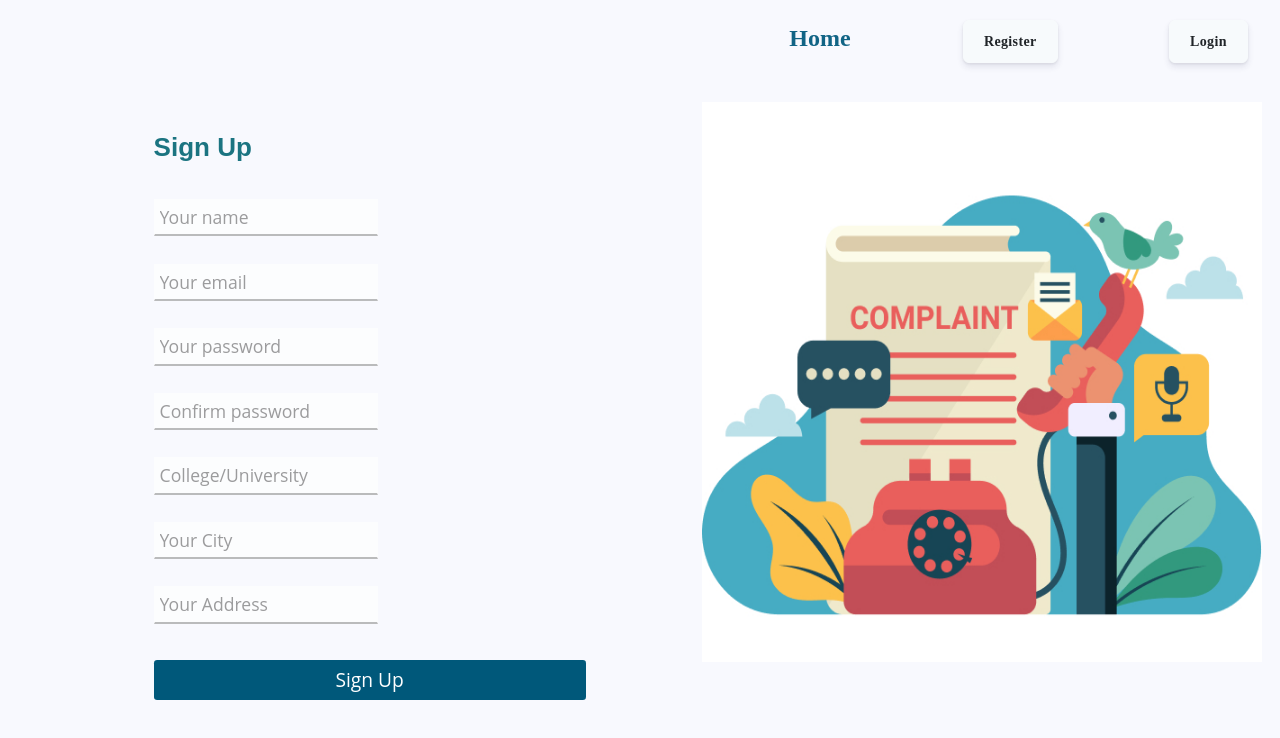
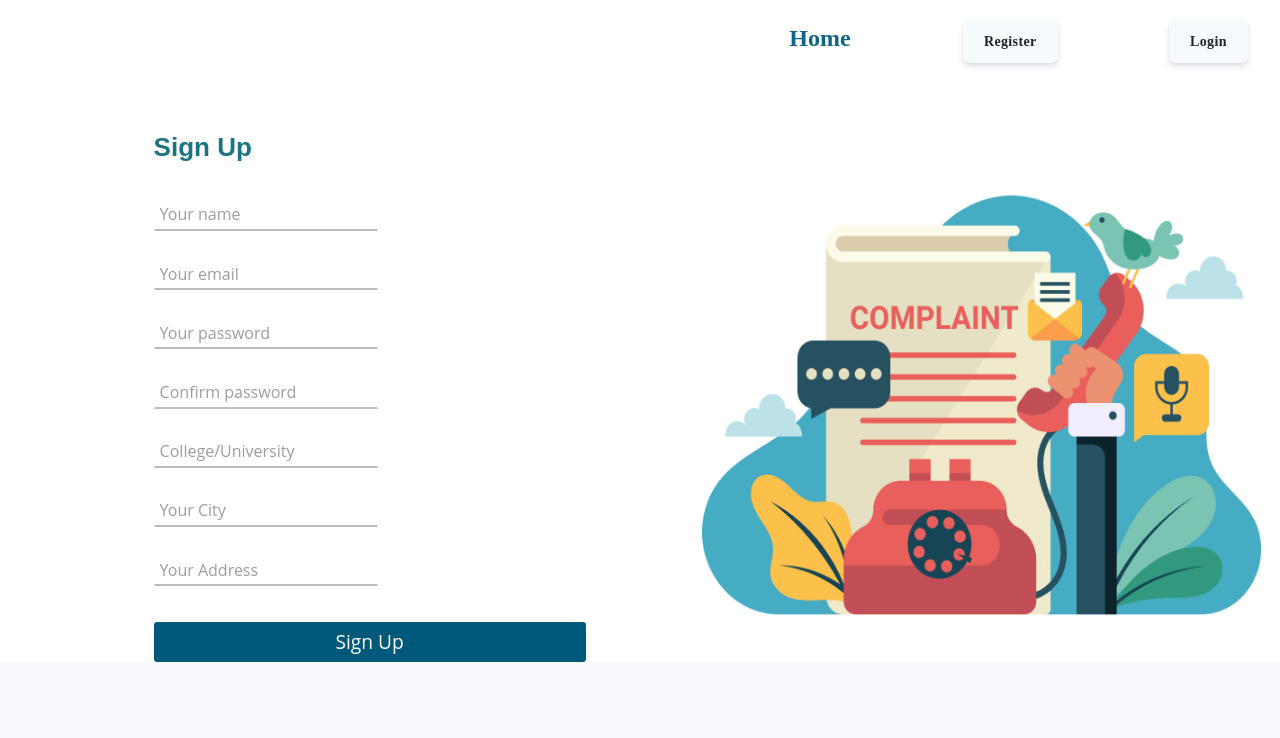
Before and after one commit to Kharanshu31/Student-Grievance, a React (Create React App) app in the folder frontend/: page /register in a window 1280 px wide. Shown: the top 738 px of the page. Built offline with nearby package versions, Linux system fonts and the light colour scheme; no server answers.

Commit message:
registration completed

```diff
--- a/frontend/src/Components/Login.js
+++ b/frontend/src/Components/Login.js
@@ -1,9 +1,10 @@
 import React, { Component } from "react";
 import pic from "../images/8576.jpg";
 import {Redirect} from 'react-router-dom' ;
-import "../css/login.css";
 import { connect } from "react-redux";
 import { login } from "../actions/auth";
+import "../css/login.css";
+
 // import axios from "axios";
 import swal from "sweetalert";
 
--- a/frontend/src/Components/Register.js
+++ b/frontend/src/Components/Register.js
@@ -1,9 +1,10 @@
 import React, { Component } from 'react';
 import pic from '../images/contact.jpg';
 import { Redirect } from 'react-router-dom';
-import '../css/register.css';
 import { connect } from 'react-redux';
 import { register } from '../actions/auth';
+import '../css/register.css';
+
 // import axios from "axios";
 // import swal from 'sweetalert';
 
@@ -60,7 +61,6 @@ class Register extends Component {
       college,
       city,
       address,
-      description,
     } = this.state.formData;
     const { isAuthenticated } = this.props.auth;
 
--- a/frontend/src/css/login.css
+++ b/frontend/src/css/login.css
@@ -2,6 +2,7 @@
   display: flex;
   justify-content: flex-start;
   padding-top: 8%;
+  background-color: white;
 }
 
 .photo img {
--- a/frontend/src/css/register.css
+++ b/frontend/src/css/register.css
@@ -2,6 +2,7 @@
   display: flex;
   justify-content: flex-start;
   padding-top: 6%;
+  background-color: white;
 }
 
 .photo {
@@ -14,7 +15,7 @@
 }
 
 .signUpForm {
-  width:35vw;
+  width: 35vw;
   margin-left: 12%;
   margin-top: 4%;
 }
@@ -33,8 +34,9 @@
   margin-bottom: 1.7rem;
   margin-right: 1.5rem;
   width: 14rem;
+  height: 2rem;
   padding: 4px 5px;
-  font-size: 1.1rem;
+  font-size: 1rem;
   color: grey;
   opacity: 0.7;
 }
```
Also changed, not shown: 2 other files (tests, documents, lock files or other folders).
